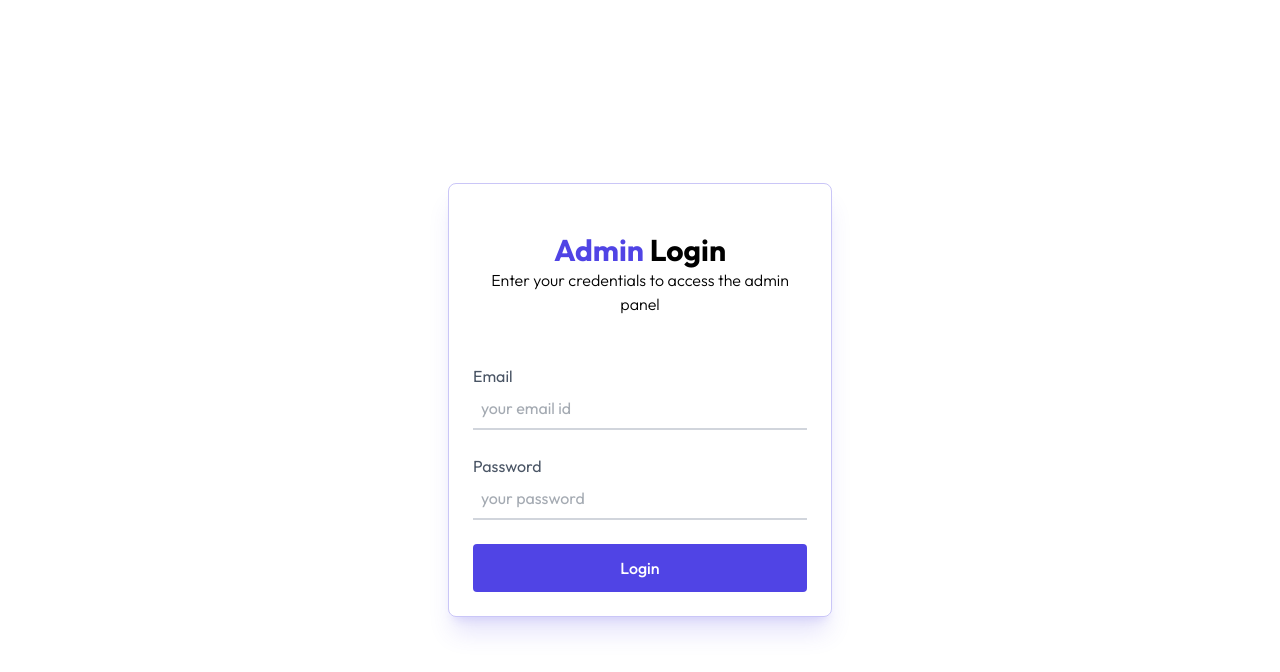
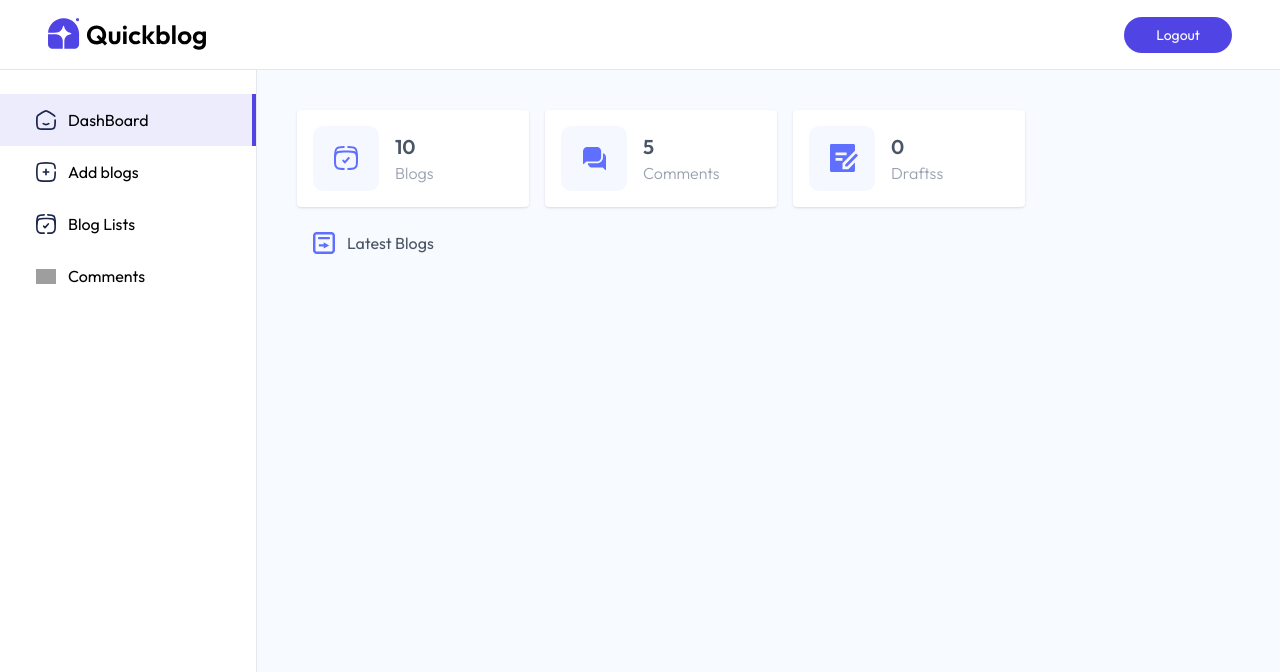
Before and after one commit to vandana512/blog-site, a React (Vite) app in the folder client/: page /admin in a window 1280 px wide. Shown: the top 672 px of the page. Built offline with nearby package versions, Linux system fonts and the light colour scheme; grey boxes are pictures that could not be loaded; a web font is replaced by a local one.

Commit message:
dashboard header done

```diff
--- a/client/src/App.jsx
+++ b/client/src/App.jsx
@@ -15,7 +15,7 @@ const App = () => {
       <Routes>
         <Route path='/' element={<Home/>} />
         <Route path='/blog/:id' element={<Blog/>} />
-        <Route path='/admin' element={false ? <Layout/> : <Login/>}>
+        <Route path='/admin' element={true ? <Layout/> : <Login/>}>
           <Route index element={ <Dashboard/> }/>
           <Route path='addBlog' element={<AddBlog/>} />
           <Route path='listBlog' element={<ListBlog/>} />
--- a/client/src/components/admin/Login.jsx
+++ b/client/src/components/admin/Login.jsx
@@ -53,7 +53,7 @@ const Login = () => {
                 >
                     Login
                 </button>
-                </form>
+            </form>
 
             </div>
 
--- a/client/src/pages/admin/Dashboard.jsx
+++ b/client/src/pages/admin/Dashboard.jsx
@@ -1,9 +1,68 @@
-import React from 'react'
+import React, { useEffect, useState } from 'react'
+import { assets, dashboard_data } from '../../assets/assets'
 
 const Dashboard = () => {
+
+  const [dashboardData, setDashboardData]= useState({
+    blogs:0,
+    comments:0,
+    drafts:0,
+    recentBlogs: []
+  })
+
+  const fetchDashboard= async () => {
+    setDashboardData(dashboard_data)
+  }
+
+  useEffect(()=>{
+    fetchDashboard()
+  })
+
   return (
-    <div>
-      dashboard
+
+    <div
+    className='flex-1 p-4 md:p-10 bg-blue-50/50'>
+
+      <div
+      className='flex flex-wrap gap-4'>
+        <div
+        className='flex items-center gap-4 bg-white p-4 min-w-58 rounded shadow cursor-pointer hover:scale-105 transition-all'>
+
+          <img src={assets.dashboard_icon_1 } alt="" />
+          <div>
+            <p className='text-xl font-semibold text-gray-600'> {dashboardData.blogs} </p>
+            <p className='text-gray-400 font-light'>Blogs</p>
+          </div>
+        </div>
+
+        <div
+        className='flex items-center gap-4 bg-white p-4 min-w-58 rounded shadow cursor-pointer hover:scale-105 transition-all'>
+
+          <img src={assets.dashboard_icon_2 } alt="" />
+          <div>
+            <p className='text-xl font-semibold text-gray-600'> {dashboardData.comments} </p>
+            <p className='text-gray-400 font-light'>Comments</p>
+          </div>
+        </div>
+
+        <div
+        className='flex items-center gap-4 bg-white p-4 min-w-58 rounded shadow cursor-pointer hover:scale-105 transition-all'>
+
+          <img src={assets.dashboard_icon_3 } alt="" />
+          <div>
+            <p className='text-xl font-semibold text-gray-600'> {dashboardData.drafts} </p>
+            <p className='text-gray-400 font-light'>Draftss</p>
+          </div>
+        </div>
+
+      </div>
+
+      <div>
+        <div className='flex items-center gap-3 m-4 mt-6 text-gray-600'>
+          <img src={assets.dashboard_icon_4} alt="" />
+          <p>Latest Blogs</p>
+        </div>
+      </div>
     </div>
   )
 }
```
